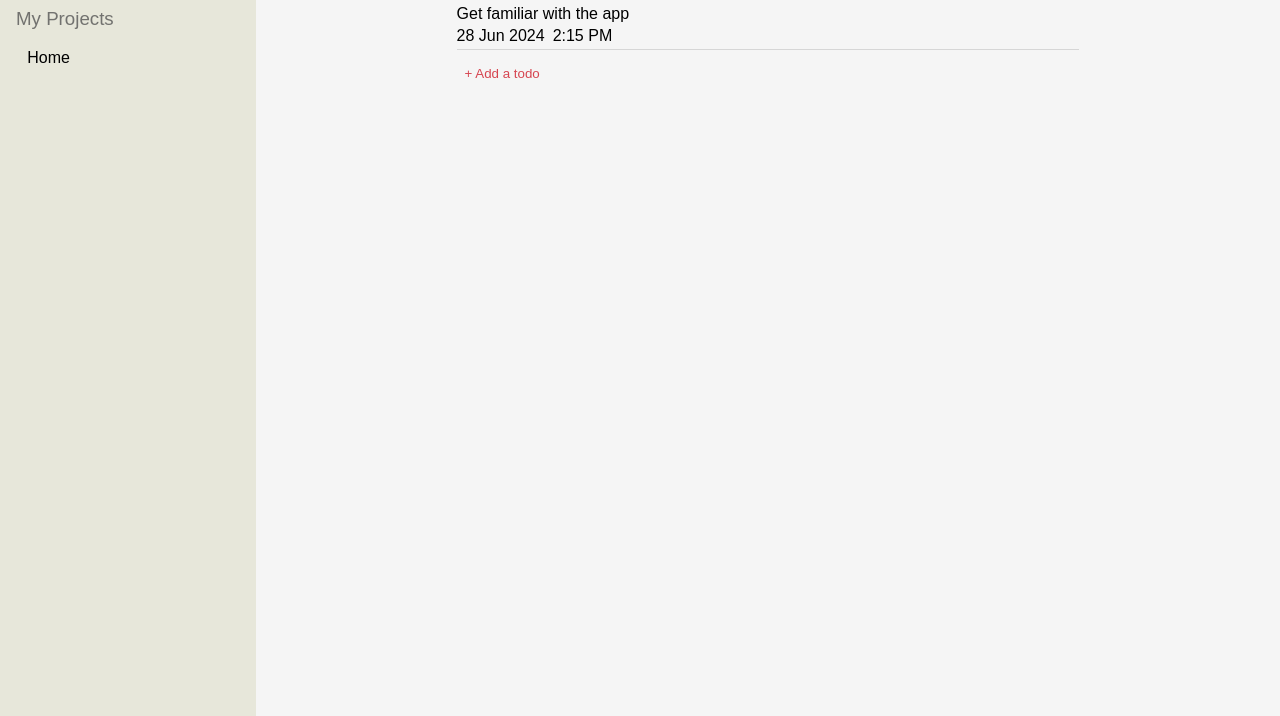
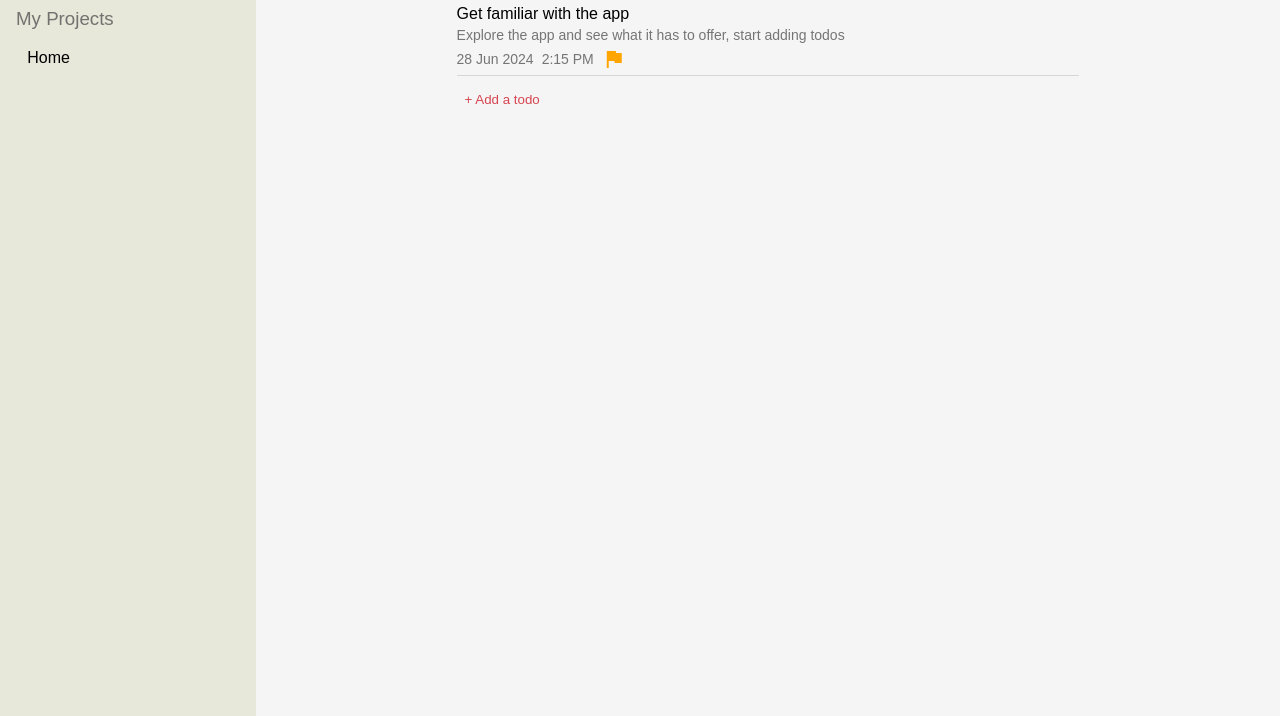
Before and after one commit to AAlWadeiah/todo-list-js, a website built with webpack: page src/index.html in a window 1280 px wide. Shown: the part 84-800 px from the top of the page. Built offline with nearby package versions, Linux system fonts and the light colour scheme.

Commit message:
Added piority flags with color based on priority level

```diff
--- a/package.json
+++ b/package.json
@@ -29,6 +29,7 @@
   },
   "dependencies": {
     "date-fns": "^3.6.0",
+    "material-icons": "^1.13.12",
     "moment": "^2.30.1",
     "uuid": "^10.0.0"
   }
--- a/src/appController.js
+++ b/src/appController.js
@@ -93,6 +93,7 @@ function createDefaultProject() {
   );
 
   defaultProject.getTodoList()[0].setDueTime(14, 15);
+  defaultProject.getTodoList()[0].setPriority("medium");
 
   projectList.push(defaultProject);
 }
--- a/src/appView.js
+++ b/src/appView.js
@@ -1,3 +1,5 @@
+import { getPriorityColorClass } from "./todos";
+
 export function updateProjectList(container, projects) {
   for (let proj of projects) {
     const pDiv = document.createElement("div");
@@ -25,21 +27,36 @@ export function updateProjectDetails(container, project) {
     const todoTitle = document.createElement("p");
     todoTitle.textContent = todo.getTitle();
 
-    let dueDiv = document.createElement("div");
-    dueDiv.classList.toggle("todo-deadline");
+    const todoDesc = document.createElement("p");
+    todoDesc.textContent = todo.getDescription();
+    todoDesc.classList.toggle("subtext");
+
+    const bottomDiv = document.createElement("div");
+    bottomDiv.classList.toggle("todo-bottom");
+    bottomDiv.classList.toggle("subtext");
+
     if (todo.getDueDate()) {
       const dueDate = document.createElement("span");
 
       dueDate.textContent = todo.getFormattedDueDate();
-      dueDiv.appendChild(dueDate);
+      bottomDiv.appendChild(dueDate);
     }
     if (todo.getDueTime()) {
       const dueTime = document.createElement("span");
       dueTime.textContent = todo.getSemanticDueTime();
-      dueDiv.appendChild(dueTime);
+      bottomDiv.appendChild(dueTime);
     }
 
-    todoDiv.append(todoTitle, dueDiv);
+    if (todo.getPriority()) {
+      const priorityFlag = document.createElement("span");
+      priorityFlag.classList.toggle("material-icons");
+      priorityFlag.textContent = "flag";
+      priorityFlag.classList.toggle(getPriorityColorClass(todo.getPriority()));
+
+      bottomDiv.appendChild(priorityFlag);
+    }
+
+    todoDiv.append(todoTitle, todoDesc, bottomDiv);
     container.appendChild(todoDiv);
   }
 }
--- a/src/assets/css/styles.css
+++ b/src/assets/css/styles.css
@@ -15,7 +15,10 @@
     --main-cta-color: #D64550;
     --separator-line-color: #D6D6D6;
     --main-section-hover-color: #EBEBEB;
-    --placeholder-color: #757575
+    --placeholder-color: #757575;
+    --high-priority-color: red;
+    --medium-priority-color: orange;
+    --low-priority-color: blue;
 }
 
 body {
@@ -76,9 +79,28 @@ main {
     gap: 4px;
 }
 
-.todo-deadline {
+.todo-bottom {
     display: flex;
+    align-items: center;
     gap: 8px;
+}
+
+.subtext {
+    font-size: 14px;
+    color: var(--ui-grey);
+}
+
+.high-priority {
+    color: var(--high-priority-color);
+}
+
+.medium-priority {
+    /* fill: var(--medium-priority-color); */
+    color: var(--medium-priority-color);
+}
+
+.low-priority {
+    color: var(--low-priority-color);
 }
 
 button {
@@ -148,8 +170,3 @@ button {
 #todo-form > select:focus {
     outline: 1px solid var(--main-cta-color);
 }
-
-
-/* #todo-form > input:nth-child(n+3){
-    margin-top: 20px;
-} */
--- a/src/index.js
+++ b/src/index.js
@@ -1,4 +1,5 @@
 import "./assets/css/styles.css";
-import { screenController } from "./appController";
+import "./appController";
+import "material-icons/iconfont/material-icons.css";
 
 // TODO: Create module that interacts with UI. Create displayHandler/screenHandler to handle interaction between logic and UI modules
--- a/src/todos.js
+++ b/src/todos.js
@@ -64,6 +64,13 @@ function toPriorityLvl(priority) {
   ) {
     return Priority.HIGH;
   }
+}
+
+function getPriorityColorClass(priority) {
+  let pLvl = toPriorityLvl(priority);
+  if (pLvl === Priority.LOW) return "low-priority";
+  if (pLvl === Priority.MEDIUM) return "medium-priority";
+  if (pLvl === Priority.HIGH) return "high-priority";
 }
 
 // Todo factory function
@@ -148,4 +155,4 @@ function createTodo(
   };
 }
 
-export { createTodo };
+export { createTodo, getPriorityColorClass };
```
Also changed, not shown: 1 other file.
